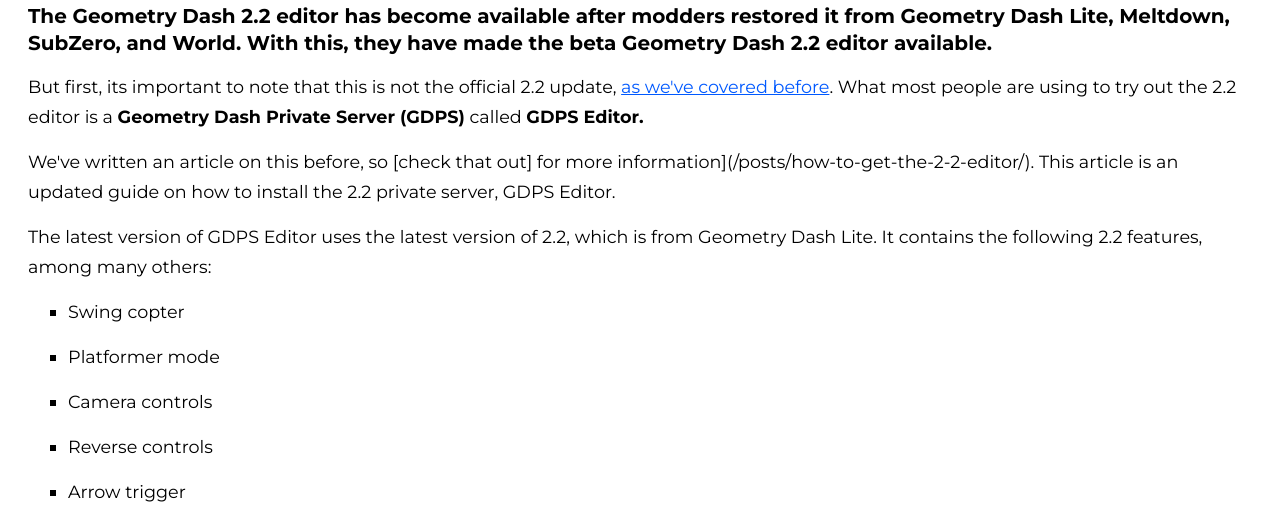
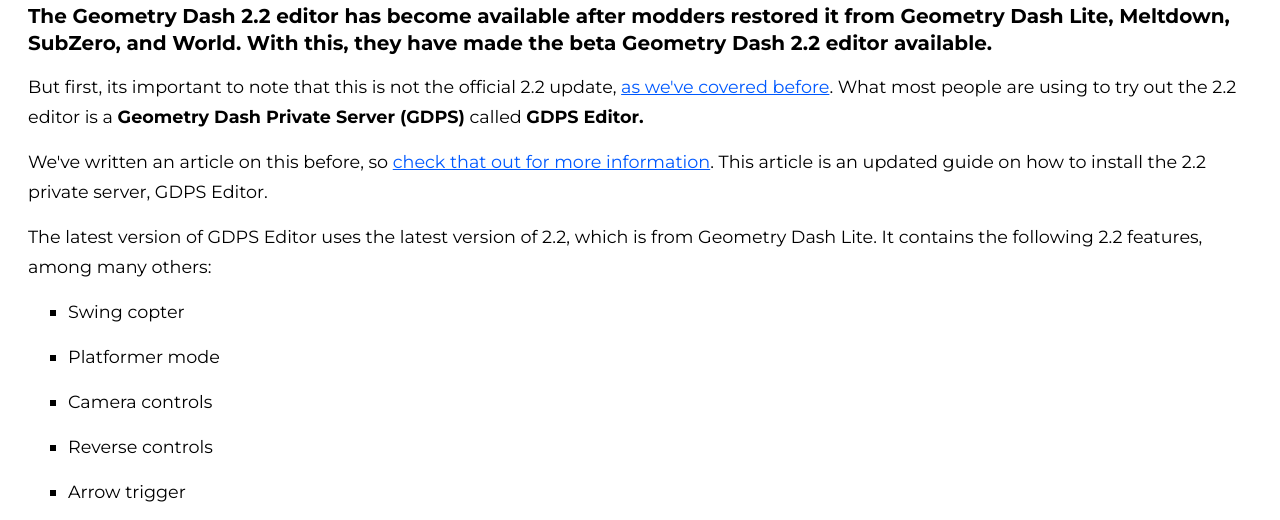
Before and after one commit to MoldyMacaroniX/dashword.net, an Eleventy site: page _src/posts/geometry-dash-2-2-editor-unlocked-how-to-get-the-2-2-level-editor-2022.md in a window 1280 px wide. Shown: the part 7166-7686 px from the top of the page. Built offline with nearby package versions, Linux system fonts and the light colour scheme; Eleventy itself is replaced by a stand-in of ours; files that its build step writes are made by us from their sources; what cheerio would draw is missing.

Commit message:
Update Posts “geometry-dash-2-2-editor-unlocked-how-to-get-the-2-2-level-editor-2022”

```diff
--- a/_src/posts/geometry-dash-2-2-editor-unlocked-how-to-get-the-2-2-level-editor-2022.md
+++ b/_src/posts/geometry-dash-2-2-editor-unlocked-how-to-get-the-2-2-level-editor-2022.md
@@ -14,7 +14,7 @@
 
 But first, its important to note that this is not the official 2.2 update, [as we've covered before](/posts/how-to-get-the-2-2-editor/). What most people are using to try out the 2.2 editor is a **Geometry Dash Private Server (GDPS)** called **GDPS Editor.**
 
-We've written an article on this before, so [check that out] for more information](/posts/how-to-get-the-2-2-editor/). This article is an updated guide on how to install the 2.2 private server, GDPS Editor.
+We've written an article on this before, so [check that out for more information](/posts/how-to-get-the-2-2-editor/). This article is an updated guide on how to install the 2.2 private server, GDPS Editor.
 
 The latest version of GDPS Editor uses the latest version of 2.2, which is from Geometry Dash Lite. It contains the following 2.2 features, among many others:
 
```
